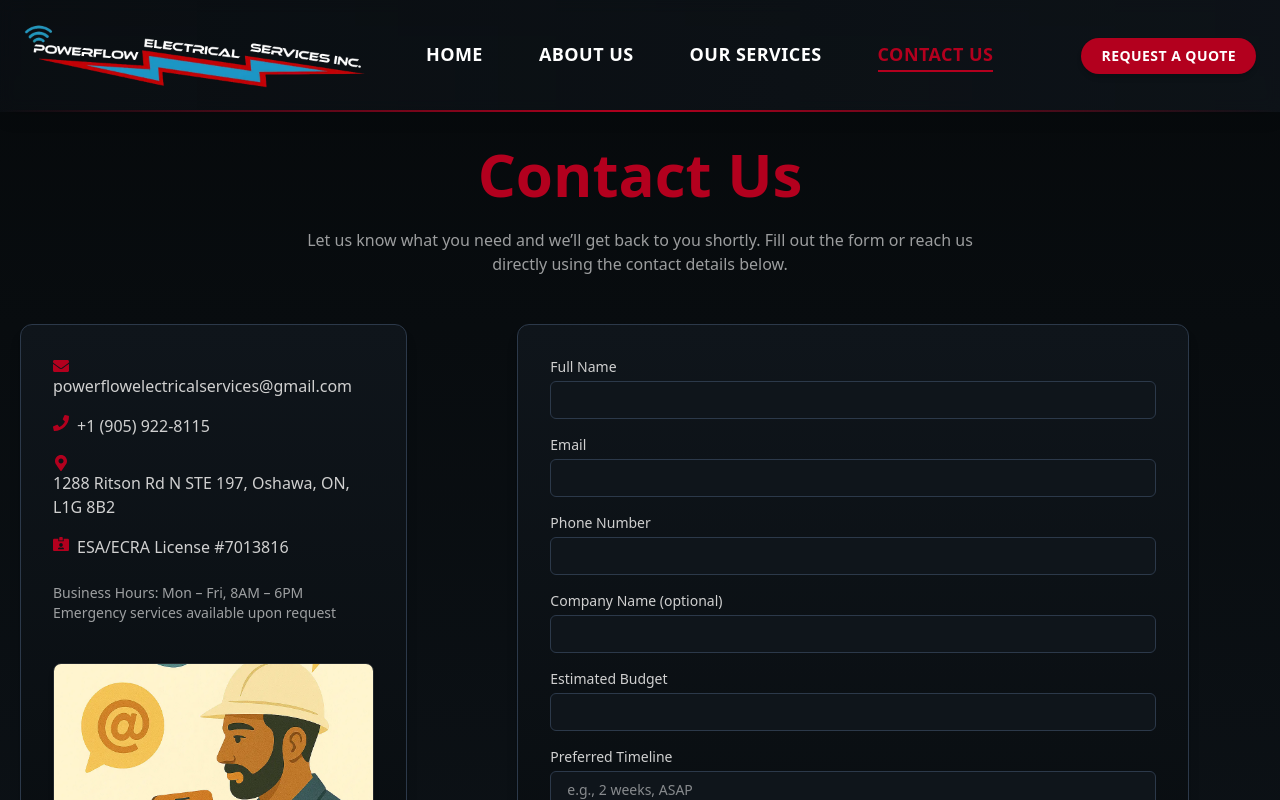
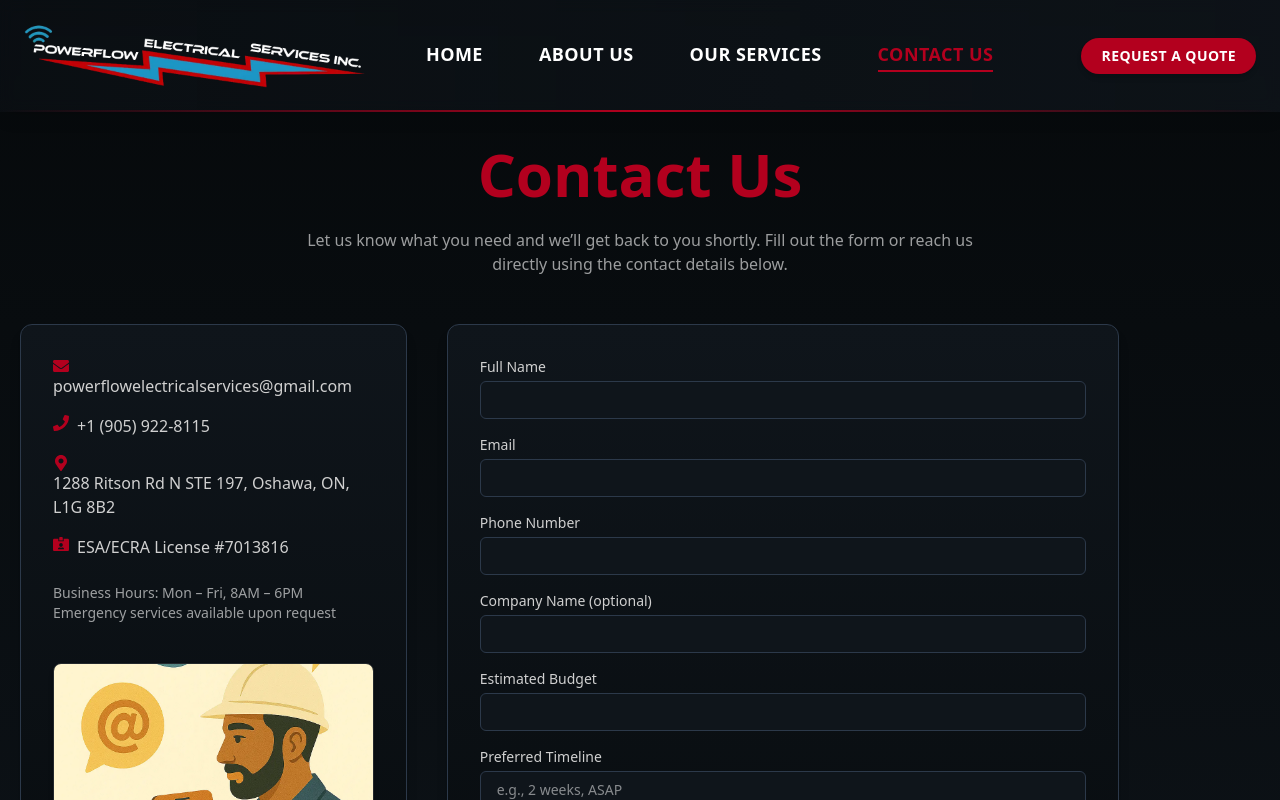
Before and after one commit to GraphinityLab/pfes, a React (Vite) app: page /contact-us in a window 1280 px wide. Shown: the top 800 px of the page. Built offline with nearby package versions, Linux system fonts and the light colour scheme.

Commit message:
love you too bbygirl

```diff
--- a/src/App.jsx
+++ b/src/App.jsx
@@ -1,12 +1,15 @@
-import { BrowserRouter as Router, Routes, Route } from "react-router-dom";
+import {
+  BrowserRouter as Router,
+  Route,
+  Routes,
+} from 'react-router-dom';
 
-import Navbar from "./components/Navbar";
-import Footer from "./components/Footer";
-
-import Home from "./pages/Home";
-import About from "./pages/About";
-import Contact from "./pages/Contact";
-import Services from "./pages/Services";
+import Footer from './components/Footer';
+import Navbar from './components/Navbar';
+import About from './pages/About';
+import Contact from './pages/Contact';
+import Home from './pages/Home';
+import Services from './pages/Services';
 
 function App() {
   return (
--- a/src/pages/Contact.jsx
+++ b/src/pages/Contact.jsx
@@ -1,15 +1,16 @@
-import { useState, useEffect } from "react";
-import { useSearchParams } from "react-router-dom";
-import { motion } from "framer-motion";
 import {
+  useEffect,
+  useState,
+} from 'react';
+
+import { motion } from 'framer-motion';
+import {
+  FaEnvelope,
+  FaIdCardAlt,
+  FaMapMarkerAlt,
   FaPhone,
-  FaEnvelope,
-  FaMapMarkerAlt,
-  FaInstagram,
-  FaFacebookF,
-  FaLinkedinIn,
-  FaIdCardAlt,
-} from "react-icons/fa";
+} from 'react-icons/fa';
+import { useSearchParams } from 'react-router-dom';
 
 const Contact = () => {
   const [searchParams] = useSearchParams();
@@ -28,15 +29,21 @@ const Contact = () => {
   });
 
   useEffect(() => {
+    const scrollToForm = () => {
       const section = document.getElementById("contact-form");
-    if (section) section.scrollIntoView({ behavior: "smooth" });
-  }, []);
+      if (section) {
+        section.scrollIntoView({ behavior: "smooth" });
+      }
+    };
+
+    if (serviceFromURL) {
+      setTimeout(scrollToForm, 400);
+    }
+  }, [serviceFromURL]);
 
   const handleChange = (e) => {
-    setForm((prev) => ({
-      ...prev,
-      [e.target.name]: e.target.value,
-    }));
+    const { name, value } = e.target;
+    setForm((prev) => ({ ...prev, [name]: value }));
   };
 
   const handleSubmit = (e) => {
@@ -49,9 +56,8 @@ const Contact = () => {
       <main className="flex-grow px-5 py-16 max-w-[85rem] mx-auto w-full">
         <motion.h1
           initial={{ opacity: 0, y: 20 }}
-          whileInView={{ opacity: 1, y: 0 }}
+          animate={{ opacity: 1, y: 0 }}
           transition={{ duration: 0.6 }}
-          viewport={{ once: true }}
           className="text-4xl md:text-6xl font-bold text-[#B3001E] mb-6 text-center"
         >
           Contact Us
@@ -63,12 +69,12 @@ const Contact = () => {
         </p>
 
         <div className="grid grid-cols-1 lg:grid-cols-3 gap-10 items-stretch">
+          {/* Left: Contact Info */}
           <motion.div
-            initial={{ opacity: 0, x: -40 }}
-            whileInView={{ opacity: 1, x: 0 }}
+            initial={{ opacity: 0, x: -30 }}
+            animate={{ opacity: 1, x: 0 }}
             transition={{ duration: 0.6 }}
-            viewport={{ once: true }}
-            className="col-span-1 w-full h-full flex flex-col bg-gradient-to-b from-[#0F151B] to-[#06090B] p-6 sm:p-8 rounded-xl shadow-lg border border-[#2c394a] space-y-6"
+            className="col-span-1 flex flex-col bg-gradient-to-b from-[#0F151B] to-[#06090B] p-6 sm:p-8 rounded-xl shadow-lg border border-[#2c394a] space-y-6"
           >
             <div className="space-y-4">
               <li className="flex items-start gap-x-2 flex-wrap">
@@ -103,15 +109,14 @@ const Contact = () => {
             />
           </motion.div>
 
-          <div className="col-span-2 flex justify-center">
+          {/* Right: Contact Form */}
           <motion.form
             id="contact-form"
             onSubmit={handleSubmit}
-              initial={{ opacity: 0, x: 40 }}
-              whileInView={{ opacity: 1, x: 0 }}
+            initial={{ opacity: 0, x: 30 }}
+            animate={{ opacity: 1, x: 0 }}
             transition={{ duration: 0.6 }}
-              viewport={{ once: true }}
-              className="w-full max-w-2xl h-full flex flex-col justify-between space-y-4 bg-gradient-to-b from-[#0F151B] to-[#06090B] p-6 sm:p-8 rounded-xl shadow-lg border border-[#2c394a]"
+            className="col-span-2 w-full max-w-2xl flex flex-col space-y-4 bg-gradient-to-b from-[#0F151B] to-[#06090B] p-6 sm:p-8 rounded-xl shadow-lg border border-[#2c394a]"
           >
             {[
               { name: "name", label: "Full Name", type: "text" },
@@ -193,7 +198,6 @@ const Contact = () => {
             </button>
           </motion.form>
         </div>
-        </div>
       </main>
     </div>
   );
```
Lines whose indentation alone changed are shown as unchanged.
